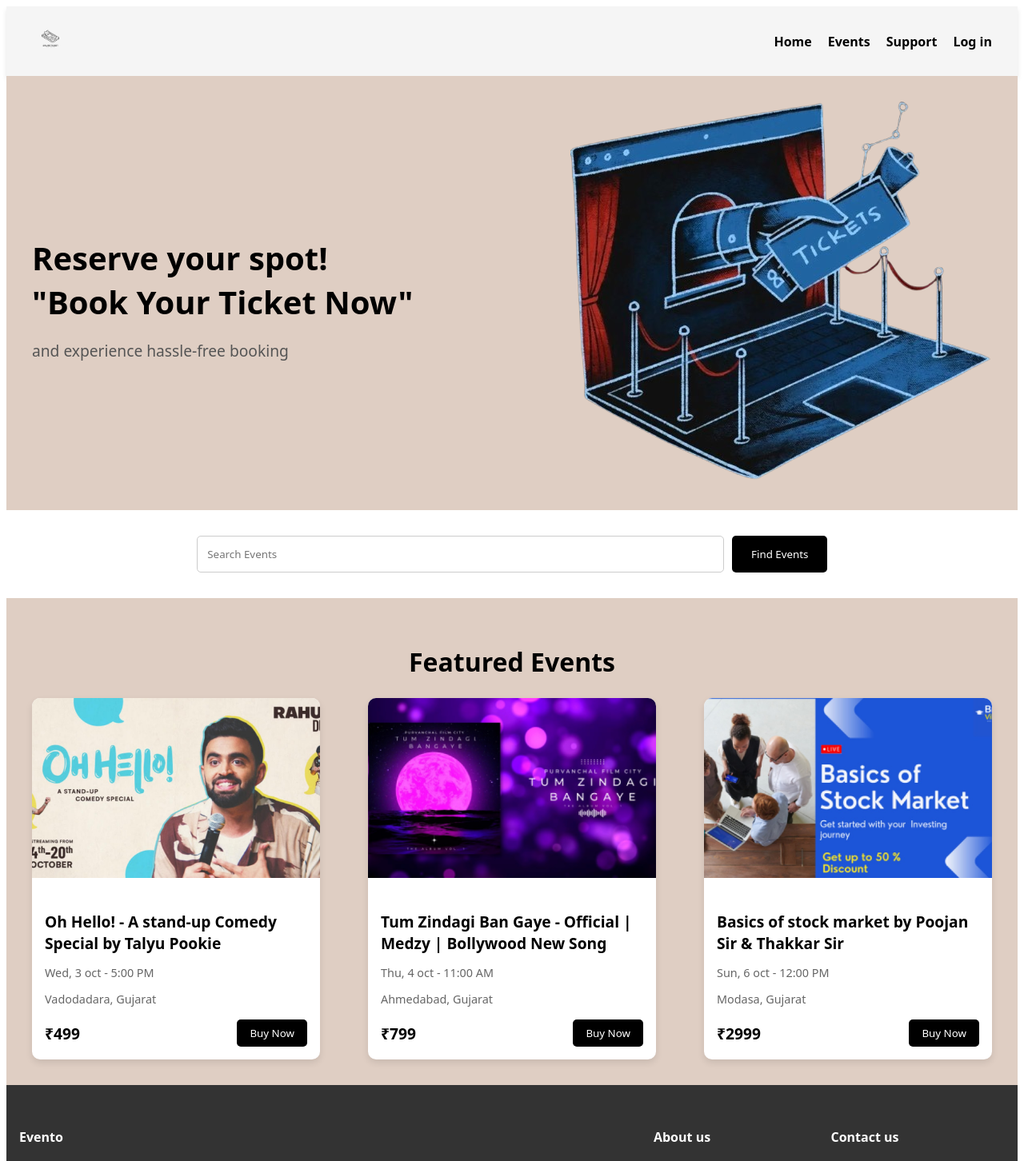
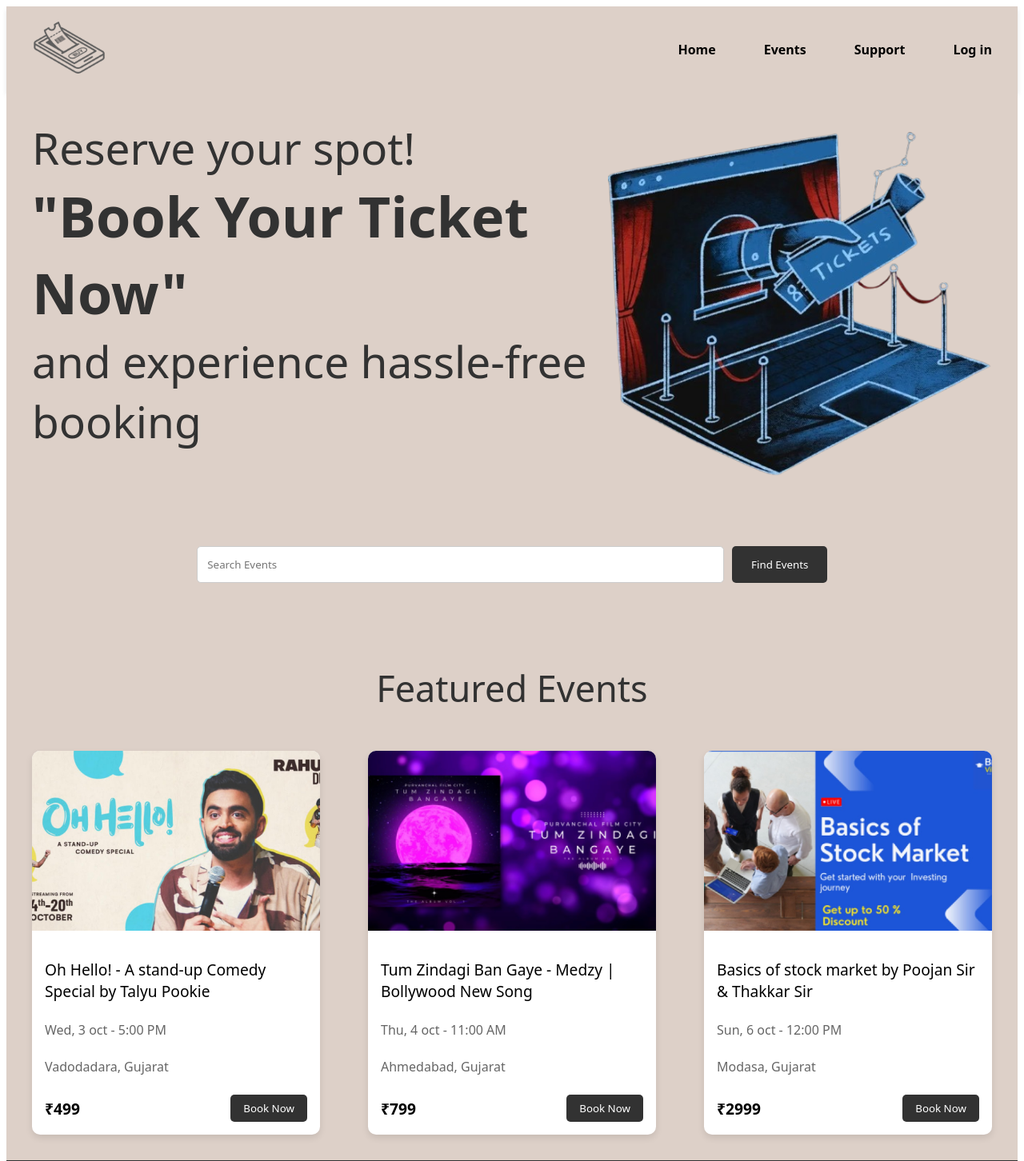
Before and after one commit to Yaksh31/ticket-booking-app, a React (Vite) app in the folder Frontend/: page / in a window 1280 px wide. Shown: the top 1452 px of the page at 80% size. Built offline with nearby package versions, Linux system fonts and the light colour scheme.

Commit message:
Home page updated.

```diff
--- a/Frontend/src/App.jsx
+++ b/Frontend/src/App.jsx
@@ -1,22 +1,14 @@
 import React from "react";
 import LoginPage from "./components/LoginPage";
 import Signup from "./components/Signup";
-import Header from "./components/Header";
-import HeroSection from "./components/HeroSection";
-import SearchBar from "./components/SearchBar";
-import FeaturedEvents from "./components/FeaturedEvents";
-import Footer from "./components/Footer";
+import HomePage from "./components/HomePage";
 
 function App() {
   return (
     <>
       {/* <LoginPage />
       <Signup/> */}
-      <Header/>
-      <HeroSection/>
-      <SearchBar/>
-      <FeaturedEvents/>
-      <Footer/>
+      <HomePage/>
     </>
   );
 }
--- a/Frontend/src/components/FeaturedEvents.css
+++ b/Frontend/src/components/FeaturedEvents.css
@@ -1,17 +1,22 @@
+/* Base styles */
 .featured-events {
     padding: 2rem;
-  background-color: #dfcec3; /* Adjusted to match the background from the image */
+    background-color: #ddd0c8; /* Adjusted to match the background */
   }
 
   .featured-events h2 {
     text-align: center;
-  font-size: 2rem;
-  margin-bottom: 1.5rem;
+    font-size: 45px;
+    margin-bottom: 3rem;
+    font-weight: normal;
+    color: #323232;
   }
 
   .events-container {
     display: flex;
     justify-content: space-between;
+    flex-wrap: wrap;
+    gap: 1.5rem;
   }
 
   .event-card {
@@ -20,6 +25,13 @@
     box-shadow: 0 4px 8px rgba(0, 0, 0, 0.1);
     width: 30%;
     overflow: hidden;
+    display: flex;
+    flex-direction: column; /* Ensure content is stacked vertically */
+    transition: transform 0.3s ease;
+  }
+
+  .event-card:hover {
+    transform: translateY(-5px);
   }
 
   .event-card img {
@@ -29,19 +41,25 @@
 
   .event-details {
     padding: 1rem;
+    flex: 1; /* Ensures that event details take up available vertical space */
+    display: flex;
+    flex-direction: column;
+    justify-content: space-between;
   }
 
   .event-details h3 {
     font-size: 1.2rem;
     margin-bottom: 0.5rem;
+    font-weight: lighter;
   }
 
   .event-details p {
-  font-size: 0.9rem;
+    font-size: 1rem;
     color: #666;
     margin-bottom: 0.5rem;
   }
 
+  /* Flexbox for event-footer to align price and button */
   .event-footer {
     display: flex;
     justify-content: space-between;
@@ -51,11 +69,11 @@
 
   .event-price {
     font-size: 1.2rem;
-  font-weight: bold;
+    font-weight:bold;
   }
 
   .buy-now {
-  background-color: #000;
+    background-color: #323232;
     color: white;
     border: none;
     padding: 0.5rem 1rem;
@@ -67,3 +85,24 @@
   .buy-now:hover {
     background-color: #555;
   }
+
+  /* Media Queries for responsiveness */
+
+  /* For tablets and small screens */
+  @media (max-width: 1024px) {
+    .event-card {
+      width: 45%;
+    }
+  }
+
+  /* For mobile devices */
+  @media (max-width: 768px) {
+    .event-card {
+      width: 100%;
+    }
+
+    .events-container {
+      flex-direction: column;
+      align-items: center;
+    }
+  }
--- a/Frontend/src/components/FeaturedEvents.jsx
+++ b/Frontend/src/components/FeaturedEvents.jsx
@@ -12,7 +12,7 @@ const events = [
   },
   {
     id: 2,
-    title: "Tum Zindagi Ban Gaye - Official | Medzy | Bollywood New Song",
+    title: "Tum Zindagi Ban Gaye - Medzy | Bollywood New Song",
     date: "Thu, 4 oct - 11:00 AM",
     location: "Ahmedabad, Gujarat",
     price: "₹799",
@@ -42,7 +42,7 @@ const FeaturedEvents = () => {
               <p>{event.location}</p>
               <div className="event-footer">
                 <span className="event-price">{event.price}</span>
-                <button className="buy-now">Buy Now</button>
+                <button className="buy-now">Book Now</button>
               </div>
             </div>
           </div>
--- a/Frontend/src/components/Footer.css
+++ b/Frontend/src/components/Footer.css
@@ -1,7 +1,7 @@
 .footer {
   padding: 2rem 1rem;
-  background-color: #333;
-  color: white;
+  background-color: #323232;
+  color: #ddd0c8;
 }
 
 .footer-content {
@@ -13,13 +13,21 @@
 
 .footer h4 {
   margin-bottom: 1rem;
+  padding-left: 20px;
+  font-size: 30px;
+  font-weight: normal;
+
 }
 
 .footer p {
   margin-bottom: 0.5rem;
+  font-size: 17px;
+  padding-left:20px;
+  font-weight: lighter;
 }
 
 .social-icons img {
   width: 30px;
-  margin-right: 10px;
+  padding-left: 20px;
+  margin-top: 15px;
 }
--- a/Frontend/src/components/Footer.jsx
+++ b/Frontend/src/components/Footer.jsx
@@ -7,7 +7,8 @@ const Footer = () => {
       <div className="footer-content">
         <div>
           <h4>Evento</h4>
-          <p>Easily book tickets for your favorite events with our secure and user-friendly platform.</p>
+          <p>Easily book tickets for your favorite events  <br/>with our secure and user-friendly platform.
+          <br/>For support, contact us anytime.</p>
         </div>
         <div>
           <h4>About us</h4>
@@ -15,8 +16,8 @@ const Footer = () => {
         </div>
         <div>
           <h4>Contact us</h4>
-          <p>Email: dev.yakeh@gmail.com</p>
-          <p>Phone: +919322070871</p>
+          <p>Email: dev.yaksh@gmail.com</p>
+          <p>Phone: +919327007871</p>
           <div className="social-icons">
             <img src="src\assets\WhatsAppLogo.png" alt="WhatsApp" />
             <img src="src\assets\instaLogo.png" alt="Instagram" />
--- a/Frontend/src/components/Header.css
+++ b/Frontend/src/components/Header.css
@@ -3,17 +3,17 @@
   justify-content: space-between;
   align-items: center;
   padding: 1rem 2rem;
-  background-color: #f5f5f5;
+  background-color: #ddd0c8;
   box-shadow: 0 4px 6px rgba(0, 0, 0, 0.1);
 }
 
 .logo img {
-  height: 50px;
+  height: 70px;
 }
 
 .nav-links {
   display: flex;
-  gap: 20px;
+  gap: 60px;
 }
 
 .nav-links a {
--- a/Frontend/src/components/Header.jsx
+++ b/Frontend/src/components/Header.jsx
@@ -5,7 +5,7 @@ const Header = () => {
   return (
     <header className="header">
       <div className="logo">
-        <img src="src\assets\header logo main.png" alt="Logo" />
+        <img src="src\assets\logo_main_1.png" alt="Logo" />
       </div>
       <nav className="nav-links">
         <a href="#home">Home</a>
--- a/Frontend/src/components/HeroSection.css
+++ b/Frontend/src/components/HeroSection.css
@@ -3,7 +3,7 @@
   justify-content: space-between;
   align-items: center;
   padding: 2rem;
-  background-color: #dfcec3; /* Match the background color from the image */
+  background-color: #ddd0c8; /* Match the background color from the image */
 }
 
 .hero-content {
@@ -11,14 +11,26 @@
 }
 
 .hero-content h1 {
-  font-size: 2.5rem;
-  margin-bottom: 0.5rem;
+  font-size: 70px;
+  margin-top: 0;
+  margin-bottom: 0;
   font-weight: bold;
+  color: #323232;
 }
 
-.hero-content p {
-  font-size: 1.2rem;
-  color: #555;
+.hero-content h2 {
+    font-size: 55px;
+    margin-top: 0;
+    margin-bottom: 0;
+    font-weight:lighter;
+    color: #323232;
+  }
+
+.hero-content h3 {
+  font-size: 55px;
+  margin-top: 0;
+  font-weight: lighter;
+  color: #323232;
 }
 
 .hero-image img {
--- a/Frontend/src/components/HeroSection.jsx
+++ b/Frontend/src/components/HeroSection.jsx
@@ -5,8 +5,9 @@ const HeroSection = () => {
   return (
     <section className="hero-section">
       <div className="hero-content">
-        <h1>Reserve your spot! <br />"Book Your Ticket Now"</h1>
-        <p>and experience hassle-free booking</p>
+        <h2>Reserve your spot! </h2>
+        <h1>"Book Your Ticket Now"</h1>
+        <h3>and experience hassle-free booking</h3>
       </div>
       <div className="hero-image">
         <img src="src\assets\herosection.png" alt="Ticket Booking" />
--- /dev/null
+++ b/Frontend/src/components/HomePage.jsx
@@ -0,0 +1,21 @@
+import React from 'react'
+import HeroSection from './Herosection'
+import Footer from './Footer'
+import FeaturedEvents from './FeaturedEvents'
+import Header from './Header'
+import SearchBar from './SearchBar'
+
+const HomePage = () => {
+  return (
+    <div>
+      <Header/>
+      <HeroSection />
+      <SearchBar />
+      <FeaturedEvents />
+      <Footer />
+
+    </div>
+  )
+}
+
+export default HomePage
--- a/Frontend/src/components/SearchBar.css
+++ b/Frontend/src/components/SearchBar.css
@@ -1,7 +1,8 @@
 .search-bar {
   display: flex;
   justify-content: center;
-  margin: 2rem 0;
+  padding: 2rem 0;
+  background-color: #ddd0c8;
 }
 
 .search-bar input {
@@ -13,9 +14,10 @@
 
 .search-bar button {
   padding: 0.8rem 1.5rem;
-  background-color: black;
+  background-color: #323232;
   color: white;
   border: none;
   border-radius: 5px;
   margin-left: 10px;
+  cursor: pointer;
 }
```
Also changed, not shown: Frontend/src/assets/logo_main_1.png (added). Lines whose indentation alone changed are shown as unchanged.
